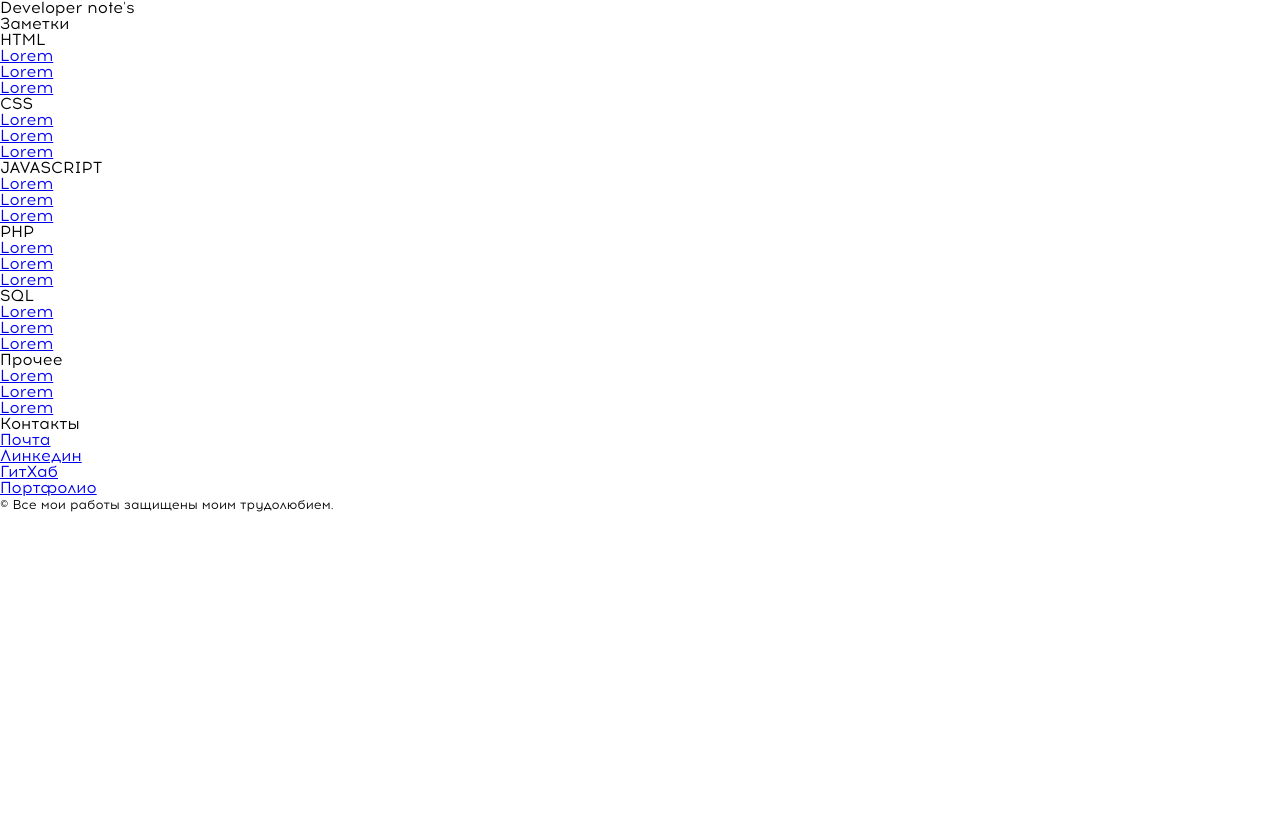
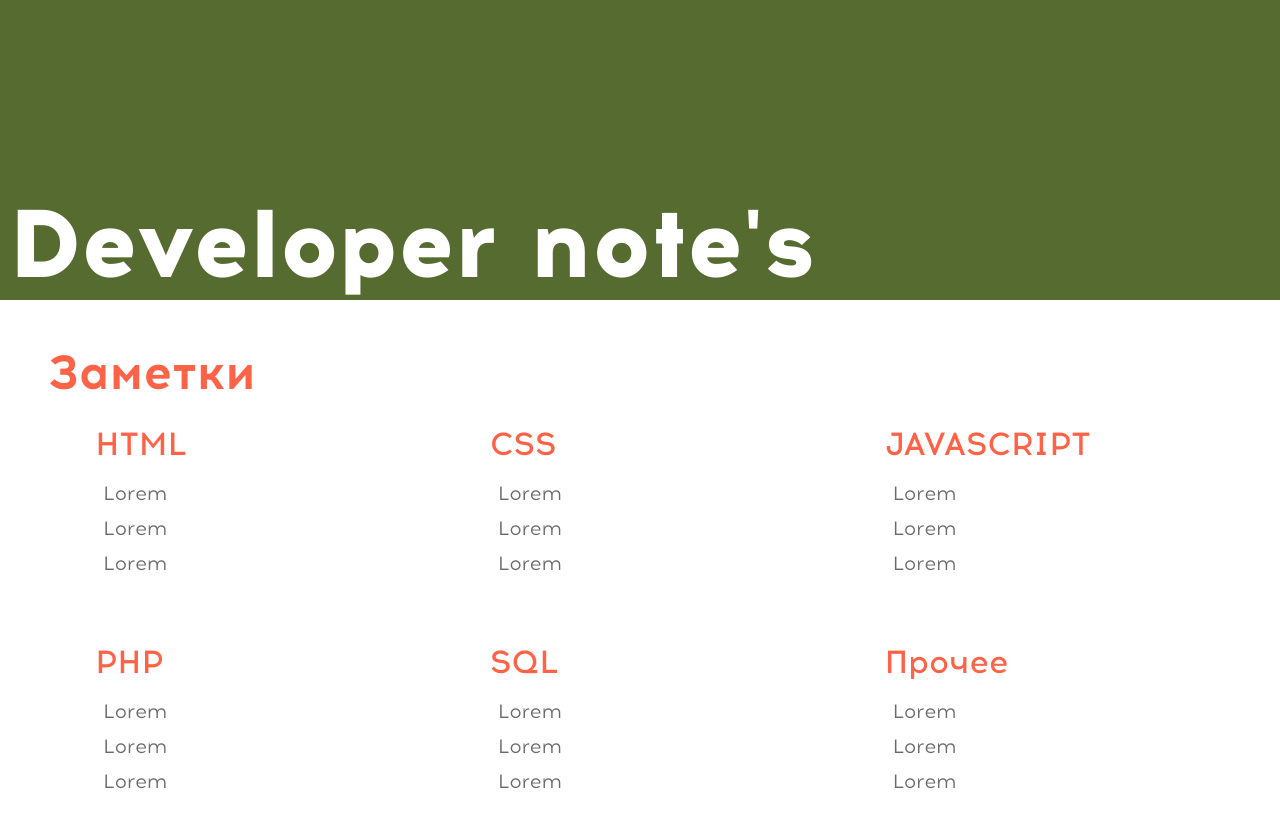
Before and after one commit to ssnaip8e/project.developer-notes, a plain HTML site: page base/index.html in a window 1280 px wide. Shown: the top 834 px of the page. Before the commit the page ends 800 px from the top, so only its background shows below. Drawn offline with Linux system fonts and the light colour scheme.

Commit message:
fix:верстка через БЭМ проделана. В дальнейшем заполнение контента и добавление иконок в подвал к контактам.

```diff
--- a/base/source/styles/main.css
+++ b/base/source/styles/main.css
@@ -23,11 +23,125 @@
    height: 100%;
 
    font: var(--font);
-
    color: var(--black);
 
    background-color: var(--white);
 }
 /*============================
+   Верстка по Блок__Элемент_Модификатор
+===============================*/
+.container {
+   max-width: 1280px;
+   margin: 0 auto;
 
-===============================*/
+   position: relative;
+}
+.header {
+   width: 100%;
+   min-height: 300px;
+   padding-left: .5rem;
+   padding-bottom: .5rem;
+
+   color: var(--white);
+
+   background-color: var(--green-dark);
+
+   display: table;
+
+   position: sticky;
+   top: -200px;
+   z-index: 1;
+}
+.header__title {
+   font-size: 6rem;
+   font-weight: 800;
+   vertical-align: bottom;
+
+   display: table-cell;
+}
+.nav {
+   margin: 3rem 0;
+   padding: 0 3rem;
+}
+.nav__title {
+   font-size: 3rem;
+   font-weight: 600;
+   color: var(--tomato);
+}
+.nav-inner-wrap {
+   display: flex;
+   flex-flow: row wrap;
+   justify-content: space-around;
+}
+.wrap-list {
+   width: 300px;
+   margin: 2rem;
+}
+.wrap-list__title {
+   font-size: 2rem;
+   font-weight: 500;
+   color: var(--tomato);
+}
+.list {
+   margin-top: 1rem;
+
+   list-style-type: none;
+}
+.list__item-link {
+   padding: .5rem;
+
+   font-size: 1.2rem;
+   font-weight: 400;
+   color: var(--grey-middle);
+   text-decoration: none;
+
+   display: block;
+
+   transition: .1s;
+}
+.list__item-link:hover {
+   background-color: var(--green-dark);
+   color: var(--white);
+}
+.footer {
+   width: 100%;
+   min-height: 100px;
+   padding: .5rem 0 0 .5rem;
+
+   color: var(--white);
+   text-align: center;
+
+   background-color: var(--green-dark);
+}
+.footer__title {
+   font-size: 3rem;
+   font-weight: 600;
+   color: var(--white);
+   text-align: start;
+}
+.wrap-contact-list {
+   max-width: 600px;
+   margin: 1rem auto;
+}
+.contact-list {
+   list-style-type: none;
+
+   display: flex;
+   flex-flow: row wrap;
+   justify-content: space-evenly;
+}
+.contacts-list__item-link {
+   padding: .5rem;
+
+   font-size: 1.2rem;
+   font-weight: 400;
+   color: var(--white);
+   text-decoration: none;
+
+   display: block;
+
+   transition: .1s;
+}
+.contacts-list__item-link:hover {
+   color: var(--tomato);
+}
--- a/base/source/styles/reset.css
+++ b/base/source/styles/reset.css
@@ -39,7 +39,6 @@ h3,
 h4,
 h5,
 h6 {
-   /* установка размера заголовков */
    font-size: 100%;
    font-weight: normal;
 }
```
